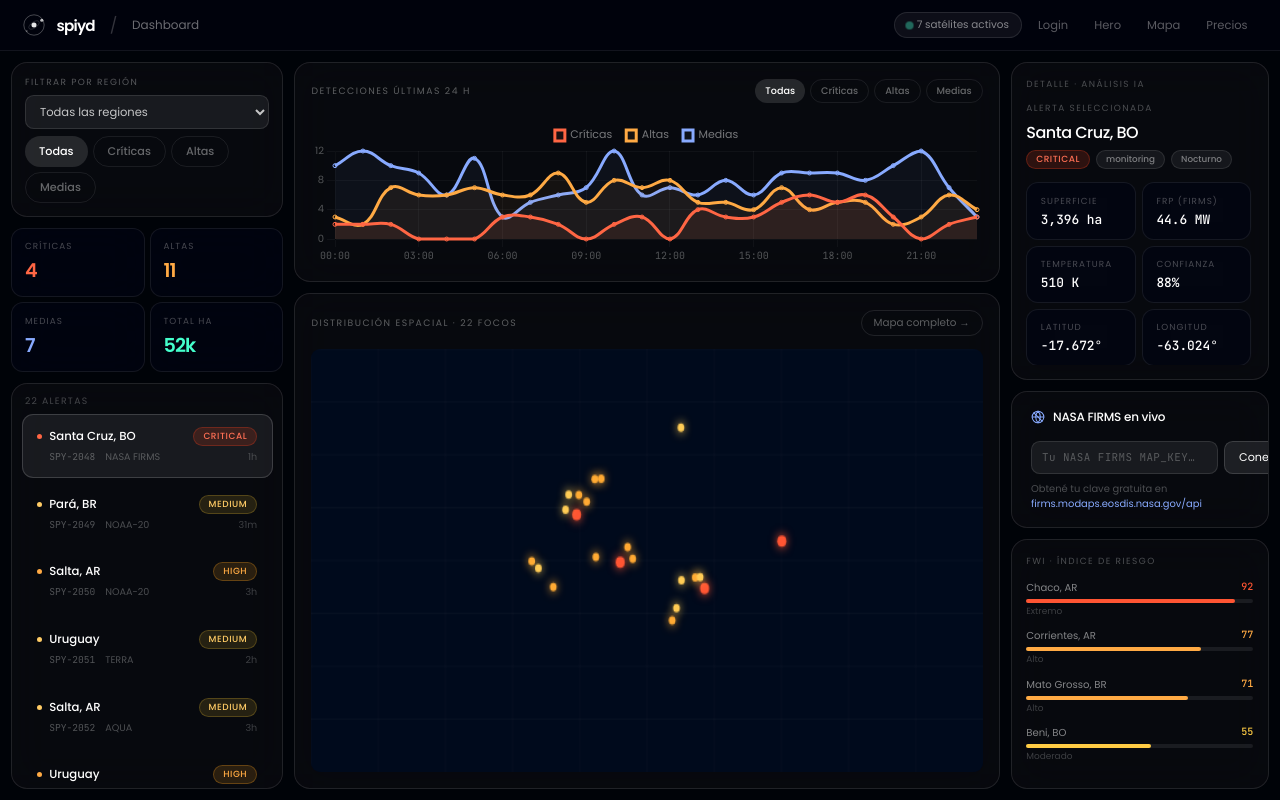
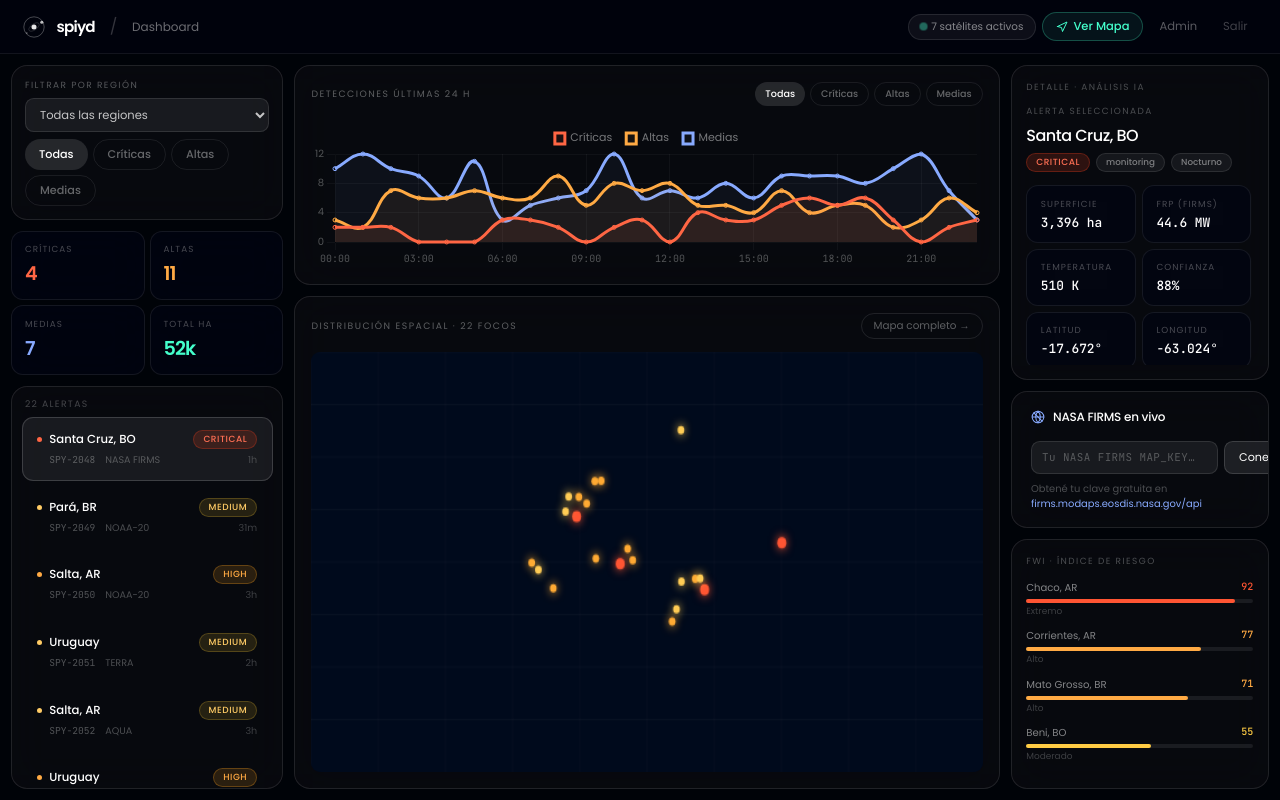
Before and after one commit to joselb285-dotcom/SPIYD, a Flask app: page /dashboard in a window 1280 px wide. Run offline with Flask 3, Linux system fonts and the light colour scheme; some libraries are stand-ins or nearby versions.

Commit message:
Agregar navegación bidireccional entre mapa y dashboard
- mapa.html: botón Dashboard en header del panel (junto a logout)
- dashboard_design.html: botón Ver Mapa destacado en navbar,
  links Admin y Salir funcionales, fix link Mapa completo roto
  (apuntaban a archivos .html estáticos que no existen)

Co-Authored-By: Claude Sonnet 4.6 <noreply@anthropic.com>

```diff
--- a/app.py/templates/dashboard_design.html
+++ b/app.py/templates/dashboard_design.html
@@ -536,10 +536,16 @@ function App() {
               {bellCount>0&&<span style={{position:'absolute',top:-3,right:-3,minWidth:14,height:14,background:'#ff5533',borderRadius:99,fontSize:'.48rem',fontWeight:700,color:'white',display:'flex',alignItems:'center',justifyContent:'center',padding:'0 3px',border:'2px solid #000308'}}>{bellCount>9?'9+':bellCount}</span>}
             </button>
           )}
-          {[['Login','SPIYD Login.html'],['Hero','SPIYD Hero.html'],['Mapa','SPIYD Mapa.html'],['Precios','SPIYD Precios.html']].map(([l,h])=>(
-            <a key={l} href={h} style={{color:'rgba(255,255,255,.35)',fontSize:'.72rem',textDecoration:'none',padding:'4px 10px',borderRadius:99,transition:'color .15s'}}
-              onMouseEnter={e=>e.target.style.color='white'} onMouseLeave={e=>e.target.style.color='rgba(255,255,255,.35)'}>{l}</a>
-          ))}
+          <a href="/mapa" style={{display:'inline-flex',alignItems:'center',gap:5,color:'#44ffcc',fontSize:'.72rem',textDecoration:'none',padding:'5px 13px',borderRadius:99,border:'1px solid rgba(68,255,204,.25)',background:'rgba(68,255,204,.07)',transition:'all .15s',fontWeight:500}}
+            onMouseEnter={e=>{e.currentTarget.style.background='rgba(68,255,204,.15)';e.currentTarget.style.borderColor='rgba(68,255,204,.5)'}}
+            onMouseLeave={e=>{e.currentTarget.style.background='rgba(68,255,204,.07)';e.currentTarget.style.borderColor='rgba(68,255,204,.25)'}}>
+            <svg width="12" height="12" viewBox="0 0 24 24" fill="none" stroke="currentColor" strokeWidth="2" strokeLinecap="round" strokeLinejoin="round"><polygon points="3 11 22 2 13 21 11 13 3 11"/></svg>
+            Ver Mapa
+          </a>
+          <a href="/admin/" style={{color:'rgba(255,255,255,.35)',fontSize:'.72rem',textDecoration:'none',padding:'4px 10px',borderRadius:99,transition:'color .15s'}}
+            onMouseEnter={e=>e.target.style.color='white'} onMouseLeave={e=>e.target.style.color='rgba(255,255,255,.35)'}>Admin</a>
+          <a href="/logout" style={{color:'rgba(255,255,255,.25)',fontSize:'.72rem',textDecoration:'none',padding:'4px 10px',borderRadius:99,transition:'color .15s'}}
+            onMouseEnter={e=>e.target.style.color='#ff8a80'} onMouseLeave={e=>e.target.style.color='rgba(255,255,255,.25)'}>Salir</a>
         </div>
       </nav>
 
@@ -618,7 +624,7 @@ function App() {
           <div className="g" style={{flex:1,padding:'1rem',display:'flex',flexDirection:'column'}}>
             <div style={{display:'flex',alignItems:'center',justifyContent:'space-between',marginBottom:'.8rem',flexShrink:0}}>
               <span style={{color:'rgba(255,255,255,.35)',fontSize:'.58rem',letterSpacing:'.16em',textTransform:'uppercase'}}>Distribución espacial · {filtered.length} focos</span>
-              <a href="SPIYD Mapa.html" style={{color:'rgba(255,255,255,.35)',fontSize:'.65rem',textDecoration:'none',border:'1px solid rgba(255,255,255,.1)',borderRadius:99,padding:'4px 12px'}}>Mapa completo →</a>
+              <a href="/mapa" style={{color:'rgba(255,255,255,.35)',fontSize:'.65rem',textDecoration:'none',border:'1px solid rgba(255,255,255,.1)',borderRadius:99,padding:'4px 12px',transition:'color .15s'}} onMouseEnter={e=>e.target.style.color='white'} onMouseLeave={e=>e.target.style.color='rgba(255,255,255,.35)'}>Mapa completo →</a>
             </div>
             <div style={{flex:1,borderRadius:'.6rem',overflow:'hidden',background:'#000a1c',minHeight:0}}>
               <canvas ref={mapRef} width={600} height={300} style={{width:'100%',height:'100%',display:'block'}}/>
```
Also changed, not shown: mapa.html (+10 -2 lines).
